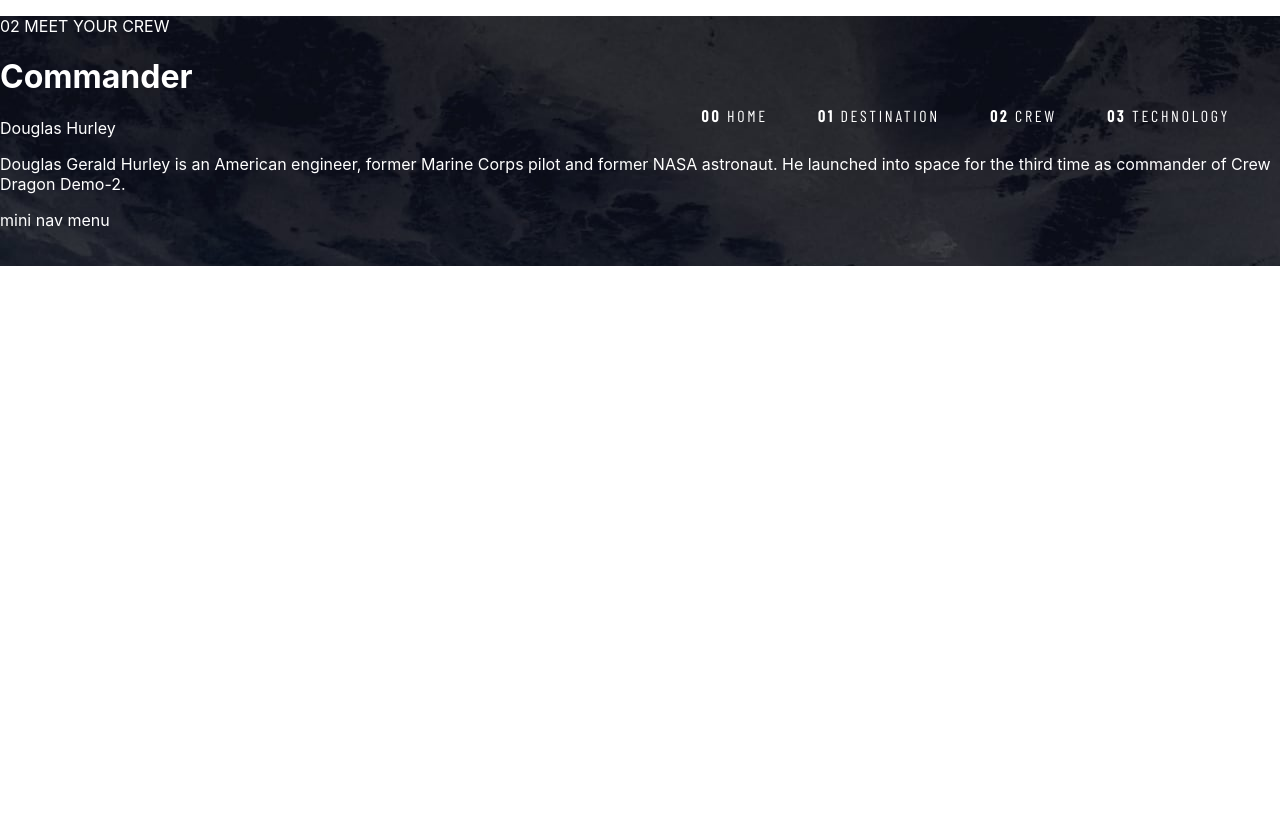
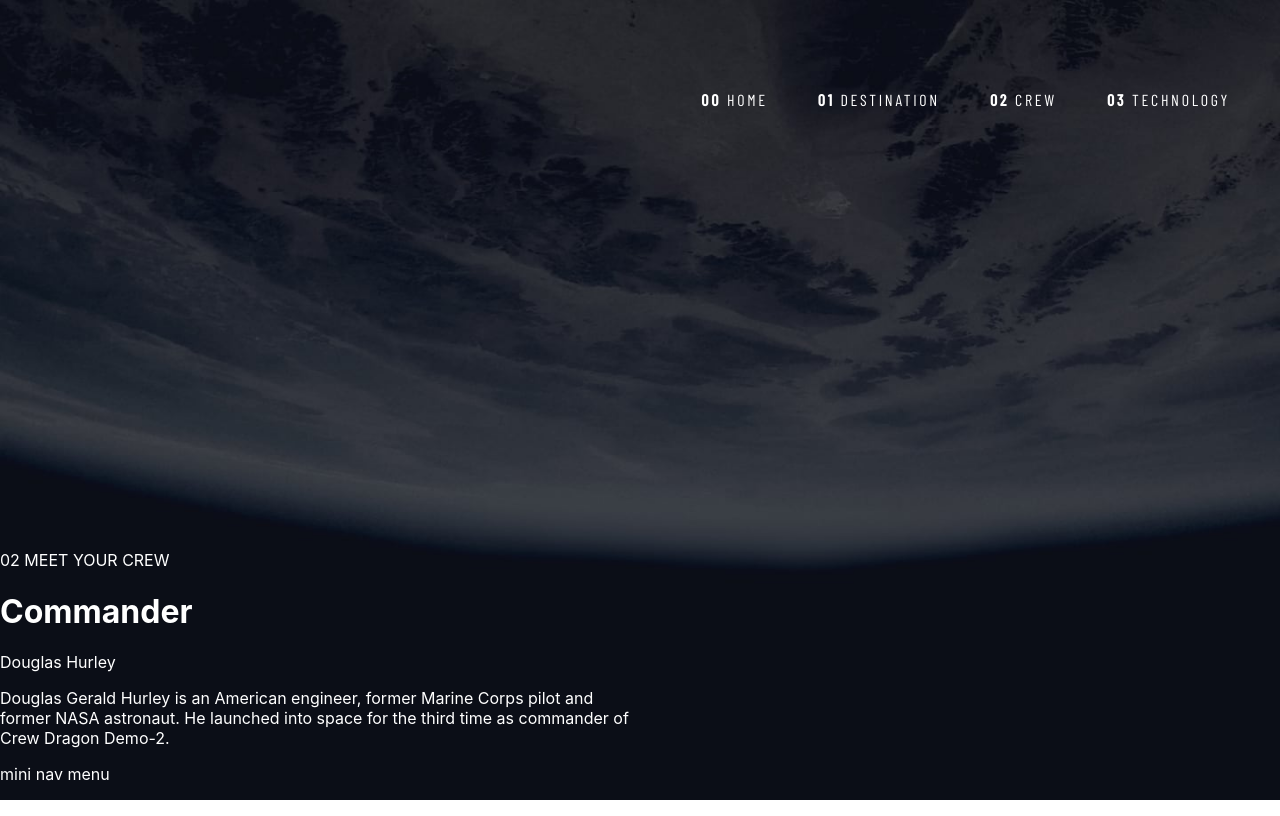
Before and after one commit to kabocha23/space-tourism, a React (Create React App) app: page /crew in a window 1280 px wide. Built offline with nearby package versions, Linux system fonts and the light colour scheme; a web font is replaced by a local one.

Commit message:
added initial styles

```diff
--- a/src/components/01 Destination/Destination.css
+++ b/src/components/01 Destination/Destination.css
@@ -1,4 +1,20 @@
 .destination-container {
+    display: flex;
+    flex-direction: row;
+    height: 100%;
+    width: 100%;
     background-image: url("../../assets/destination/background-destination-desktop.jpg");
+    background-repeat: no-repeat;
+    background-size: 100% 100%;
     color: #FFFFFF;
 }
+
+.destination-img {
+    width: 50%;
+    margin-top: auto;
+}
+
+.destination-blurb {
+    width: 50%;
+    margin-top: auto;
+}
--- a/src/components/02 Crew/Crew.css
+++ b/src/components/02 Crew/Crew.css
@@ -1,4 +1,20 @@
 .crew-container {
+    display: flex;
+    flex-direction: row;
+    height: 100%;
+    width: 100%;
     background-image: url("../../assets/crew/background-crew-desktop.jpg");
+    background-repeat: no-repeat;
+    background-size: 100% 100%;
     color: #FFFFFF;
 }
+
+.crew-blurb {
+    width: 50%;
+    margin-top: auto;
+}
+
+.crew-img {
+    width: 50%;
+    margin-top: auto;
+}
--- a/src/components/03 Technology/Technology.css
+++ b/src/components/03 Technology/Technology.css
@@ -1,4 +1,20 @@
 .technology-container {
+    display: flex;
+    flex-direction: row;
+    height: 100%;
+    width: 100%;
     background-image: url("../../assets/technology/background-technology-desktop.jpg");
+    background-repeat: no-repeat;
+    background-size: 100% 100%;
     color: #FFFFFF;
 }
+
+.technology-blurb {
+    width: 50%;
+    margin-top: auto;
+}
+
+.technology-img {
+    width: 50%;
+    margin-top: auto;
+}
```
